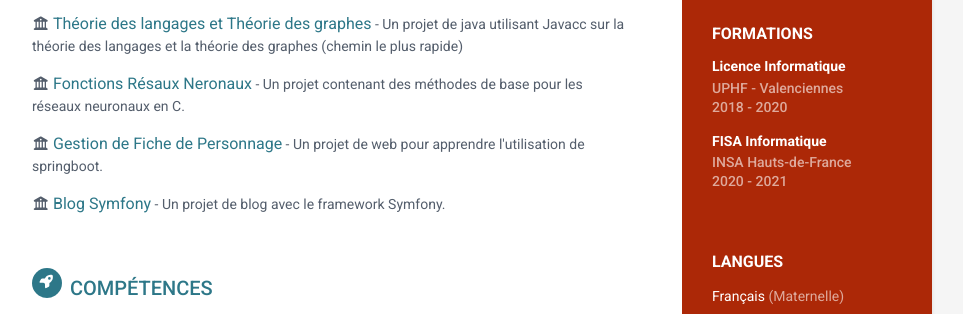
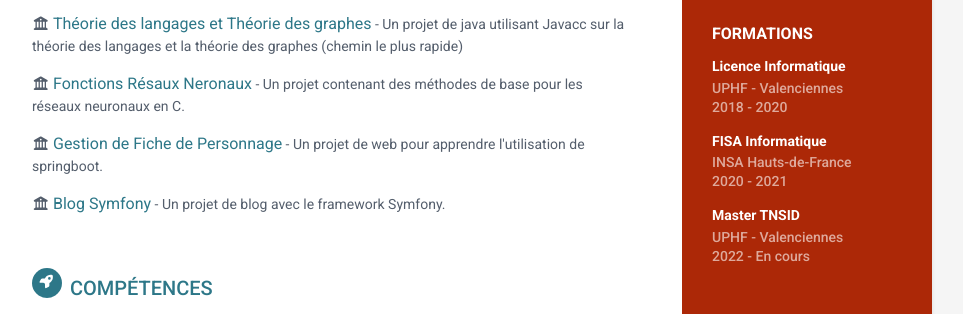
Before and after one commit to Octave-repo/Octave-repo.github.io, a plain HTML site: page cv.html in a window 1280 px wide. Shown: the part 466-780 px from the top of the page, without its empty margins (188-1151 px from the left). Drawn offline with Linux system fonts and the light colour scheme.

Commit message:
Ajout Master TNSID

```diff
--- a/cv.html
+++ b/cv.html
@@ -49,6 +49,11 @@
                     <h4 class="degree">FISA Informatique</h4>
                     <h5 class="meta">INSA Hauts-de-France</h5>
                     <div class="time">2020 - 2021</div>
+                </div><!--//item-->
+                <div class="item">
+                    <h4 class="degree">Master TNSID</h4>
+                    <h5 class="meta">UPHF - Valenciennes</h5>
+                    <div class="time">2022 - En cours</div>
                 </div><!--//item-->
             </div><!--//education-container-->
 
```
